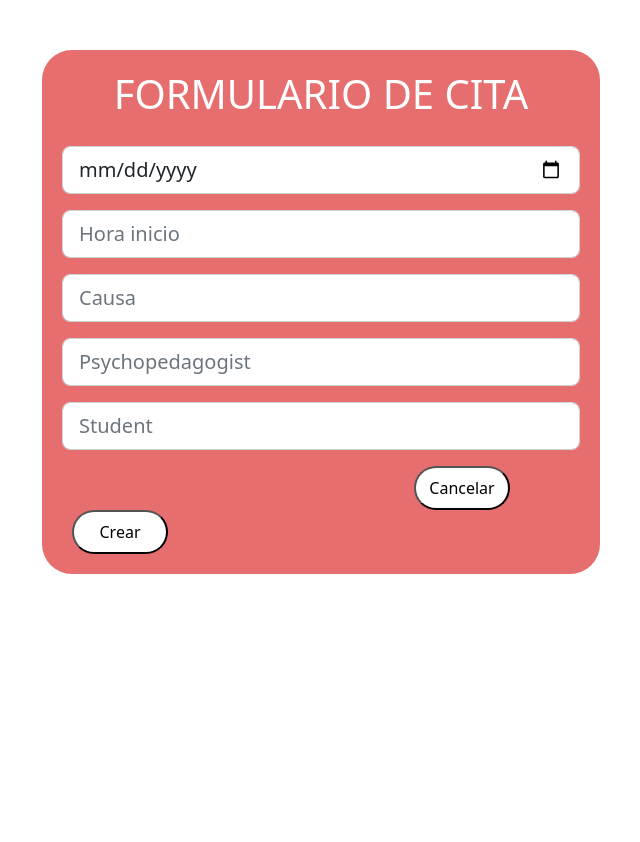
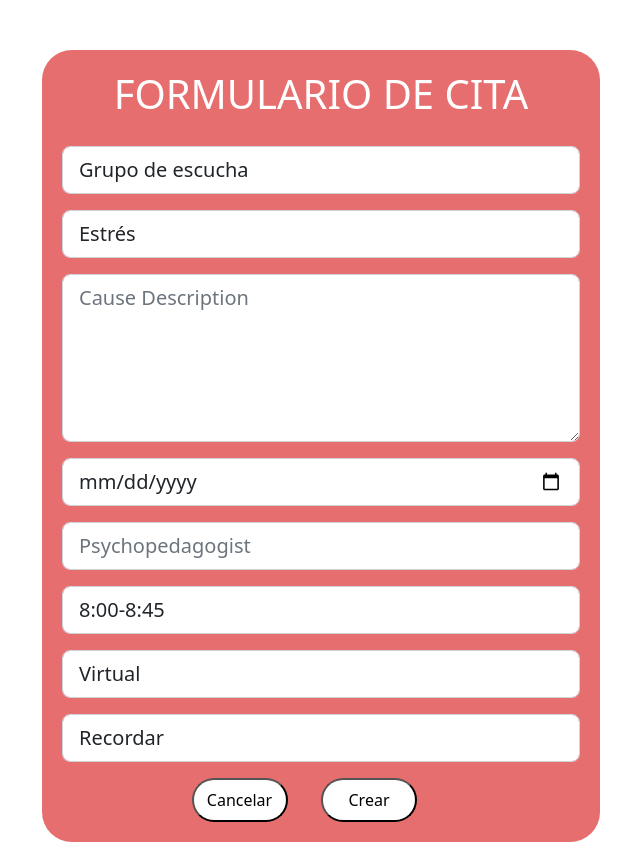
Before and after one commit to O-A-S-I-S/Undisturbed_Learning-Frontend, an Angular app: page /1/register in a window 1280 px wide. Shown: the whole page, without its empty margins (319-959 px from the left). Before the commit the page ends 800 px from the top, so only its background shows below. Built offline with nearby package versions, Linux system fonts and the light colour scheme; a web font is replaced by a local one.

Commit message:
adapt code

```diff
--- a/src/app/psychopedagogists/components/workshop-list/workshop-list.component.html
+++ b/src/app/psychopedagogists/components/workshop-list/workshop-list.component.html
@@ -1,21 +1,10 @@
-<form [formGroup]="form"(ngSubmit)="retrieveAllWorkshopsByPsychopedagogistId()">
-    <div class="input-group input-group-lg mb-3">
-        <span class="input-group-text">
-            <button
-                (click)="retrieveAllWorkshopsByPsychopedagogistId()"
-            ><i class="fa-solid fa-magnifying-glass"></i></button>
-        </span>
-        <input
-        formControlName="psychopedagogistId"
-        type="text"
-        class="form-control"
-        placeholder="Code"
-        />
-    </div>
-</form>
-<table class="content-table">
+<app-psychopedagogists></app-psychopedagogists>
+
+<div class="row align-items-center">
+
+    <table class="table table-hover caption-top">
         <thead>
-          <tr>
+          <tr class="table-danger">
               <th>Id</th>
               <th>Start</th>
               <th>End</th>
@@ -29,7 +18,7 @@
 
             </tr>
         </thead>
-      <tbody>
+        <tbody class="table-group-divider">
 
             <tr *ngFor="let w of workshops| slice:desde:hasta">
 
@@ -57,6 +46,7 @@
 
         </tbody>
     </table>
+</div>
     <mat-paginator [length]="workshops?.length"
     [pageSize]="pageSize"
     [pageSizeOptions]="[5, 10]"
--- a/src/app/psychopedagogists/components/workshop-list/workshop-list.component.ts
+++ b/src/app/psychopedagogists/components/workshop-list/workshop-list.component.ts
@@ -1,3 +1,4 @@
+import { RouterModule, ActivatedRoute } from '@angular/router';
 import { Component, OnInit } from '@angular/core';
 import { FormBuilder, FormGroup, Validators } from '@angular/forms';
 import { PageEvent } from '@angular/material/paginator';
@@ -13,22 +14,25 @@ import { WorkshopService } from 'src/app/services/workshop.service';
 export class WorkshopListComponent implements OnInit {
   workshops?:Workshop[];
   form:FormGroup;
+
+  psychopedagogistId: number;
   pageSize=5;
   desde:number=0;
   hasta:number=5;
   constructor(
     private workshopService:WorkshopService,
     private fb: FormBuilder,
-    private toastr: ToastrService) {
+    private toastr: ToastrService,private route:ActivatedRoute) {
       this.form=this.fb.group({
         psychopedagogistId:['',Validators.required]
       })
-
+      this.psychopedagogistId = this.route.snapshot.params['id'];
 
 
      }
 
   ngOnInit(): void {
+    this.retrieveAllWorkshopsByPsychopedagogistId()
   }
   cambiarpagina(e:PageEvent){
     console.log(e);
@@ -37,8 +41,8 @@ export class WorkshopListComponent implements OnInit {
   }
   retrieveAllWorkshopsByPsychopedagogistId():void{
 
-    const c=this.form.get('psychopedagogistId')?.value;
-    this.workshopService.getAllWorkshopsByPsychopedagogistId(c).subscribe({
+    // const c=this.form.get('psychopedagogistId')?.value;
+    this.workshopService.getAllWorkshopsByPsychopedagogistId(this.psychopedagogistId).subscribe({
       next:(data)=>{
 
         this.workshops=data;
--- a/src/app/students/components/appointment-creation/appointment-creation.component.css
+++ b/src/app/students/components/appointment-creation/appointment-creation.component.css
@@ -18,15 +18,15 @@ h1{
 
 .cancelar{
     background-color: white;
-    margin-left: 22em;
+
     border-radius: 30px;
     width: 6em;
     padding: 0.5em;
 }
 .crear{
     background-color: white;
-    margin-right: 22em;
-    margin-left: 10px;
+
+    /* margin-left: 10px; */
     border-radius: 30px;
     width: 6em;
     padding: 0.5em;
@@ -44,3 +44,13 @@ h1{
 .form-control{
     background-color: white;
 }
+#causeDescription{
+    /* background-color: #e76e6e; */
+    overflow-wrap: break-word;
+    height: fit-content;
+}
+/* #botones{
+    margin: auto;
+    text-align: center;
+    align-content: center;
+} */
--- a/src/app/students/components/appointment-creation/appointment-creation.component.html
+++ b/src/app/students/components/appointment-creation/appointment-creation.component.html
@@ -2,6 +2,42 @@
 <h1>FORMULARIO DE CITA</h1>
 
 <form [formGroup]="form" >
+    <div class="input-group input-group-lg mb-3" >
+        <select
+        formControlName="activity"
+        type="text"
+        class="form-control"
+        placeholder="Actividad"
+
+        >
+        <option value="Grupo de escucha">Grupo de escucha</option>
+        <option value="Contención Psicológica">Contención Psicológica</option>
+
+        </select>
+    </div>
+    <div class="input-group input-group-lg mb-3" >
+        <select
+        formControlName="Causa"
+        type="text"
+        class="form-control"
+        placeholder="Causa"
+
+        >
+        <option value="Estrés">Estrés</option>
+        <option value="Ansiedad">Ansiedad</option>
+        <option value="Ataque de pánico">Ataque de pánico</option>
+        <option value="Estrés elevado">Estrés elevado</option>
+        </select>
+    </div>
+
+    <div class="input-group input-group-lg mb-3" >
+
+        <textarea formControlName="causeDescription"
+        type="textarea"
+        class="form-control"
+        placeholder="Cause Description"
+        id="causeDescription"  cols="30" rows="5"></textarea>
+    </div>
     <div class="input-group input-group-lg mb-3" >
 
         <input
@@ -16,24 +52,6 @@
     </div>
     <div class="input-group input-group-lg mb-3" >
         <input
-        formControlName="Hora"
-        type="number"
-        class="form-control"
-        placeholder="Hora inicio"
-        min="8"
-        max="18"
-        />
-    </div>
-    <div class="input-group input-group-lg mb-3" >
-        <input
-        formControlName="Causa"
-        type="text"
-        class="form-control"
-        placeholder="Causa"
-        />
-    </div>
-    <div class="input-group input-group-lg mb-3" >
-        <input
         formControlName="psychopedagogistCode"
         type="text"
         class="form-control"
@@ -41,19 +59,76 @@
         />
     </div>
     <div class="input-group input-group-lg mb-3" >
+        <select
+        formControlName="Hora"
+        type="number"
+        class="form-control"
+        placeholder="Hora inicio"
+        min="8"
+        max="18"
+
+        >
+        <option value="8">8:00-8:45</option>
+        <option value="9">9:00-9:45</option>
+        <option value="10">10:00-10:45</option>
+        <option value="11">11:00-11:45</option>
+        <option value="12">12:00-12:45</option>
+        <option value="13">13:00-13:45</option>
+        <option value="14">14:00-14:45</option>
+        <option value="15">15:00-15:45</option>
+        <option value="16">16:00-16:45</option>
+        </select>
+    </div>
+    <div class="input-group input-group-lg mb-3" >
+        <select
+        formControlName="virtual"
+        type="text"
+        class="form-control"
+        placeholder="Modalidad"
+
+        >
+        <option value="true">Virtual</option>
+        <option value="false">Presencial</option>
+
+        </select>
+    </div>
+    <div class="input-group input-group-lg mb-3" >
+        <select
+        formControlName="reminderStudent"
+        type="text"
+        class="form-control"
+        placeholder="Recordatorio"
+
+        >
+        <option value="true">Recordar</option>
+        <option value="false">No recordad</option>
+
+        </select>
+    </div>
+
+
+    <!-- <div class="input-group input-group-lg mb-3" >
         <input
         formControlName="studentCode"
         type="text"
         class="form-control"
         placeholder="Student"
         />
-    </div>
+    </div> -->
+    <div class="d-flex justify-content-center">
+        <div class="col-3">
+
             <button class="cancelar" >
                 <a href="/students/{{this.id}}">Cancelar</a>
             </button>
+        </div>
+        <div class="col-3">
+
             <button class="crear" (click)="createAppointment()">
                 Crear
             </button>
+        </div>
+</div>
 
 </form>
 </div>
--- a/src/app/students/components/appointment-creation/appointment-creation.component.ts
+++ b/src/app/students/components/appointment-creation/appointment-creation.component.ts
@@ -25,38 +25,55 @@ export class AppointmentCreationComponent implements OnInit {
         Fecha:['',Validators.required],
         Hora:['',Validators.required],
         Causa:['',Validators.required],
-        Recordatorio:['',Validators.required],
         psychopedagogistCode:['',Validators.required],
-        studentCode:['',Validators.required],
+        causeDescription:['',Validators.required],
+        activity:['',Validators.required],
+        virtual:['',Validators.required],
+        reminderStudent:['',Validators.required],
       })
      }
 
-  ngOnInit(): void { }
+  ngOnInit(): void {
+    this.form.get('Causa')?.setValue("Estrés")
+    this.form.get('Hora')?.setValue("8")
+    // this.form.get('Actividad')?.setValue("Contención Psicológica")
+    this.form.get('activity')?.setValue("Grupo de escucha")
+    this.form.get('virtual')?.setValue("true")
+    this.form.get('reminderStudent')?.setValue("true")
+  }
 
   createAppointment():void{
     const fecha=this.form.get('Fecha')?.value;
     const hora=this.form.get('Hora')?.value;
-
     var fechaformatoInicio;
     var fechaformatoFin;
     if(hora<10){
-       fechaformatoInicio=fecha+'T'+'0'+hora+':00:00';
-       fechaformatoFin=fecha+'T'+'0'+hora+':45:00';
+      fechaformatoInicio=fecha+'T'+'0'+hora+':00:00';
+      fechaformatoFin=fecha+'T'+'0'+hora+':45:00';
     }
     else{
-       fechaformatoInicio=fecha+'T'+hora+':00:00';
-       fechaformatoFin=fecha+'T'+hora+':45:00';
+      fechaformatoInicio=fecha+'T'+hora+':00:00';
+      fechaformatoFin=fecha+'T'+hora+':45:00';
     }
+    var virtuality;
+    var reminderstudent;
+    if(this.form.get('virtual')?.value=="true")virtuality=true
+    else virtuality=false
+    if(this.form.get('reminderStudent')?.value=="true")reminderstudent=true
+    else reminderstudent=false
 
     const appointment: AppointmentRequest={
       start:fechaformatoInicio,
       end:fechaformatoFin,
-      cause:this.form.get('cause')?.value,
+      activity:this.form.get('activity')?.value,
+      cause:this.form.get('Causa')?.value,
       causeDescription:this.form.get('causeDescription')?.value,
-      psychopedagogistId:this.form.get('psychopedagogistId')?.value,
-      studentId:this.form.get('studentId')?.value,
+      virtual:virtuality,
+      reminderStudent:reminderstudent,
+      psychopedagogistId:this.form.get('psychopedagogistCode')?.value,
+      studentId:this.id,
     }
-
+    console.log(appointment)
     this.appointmentService.createAppointment(appointment).subscribe({
       next:(data)=>{
         this.form.reset();
@@ -64,6 +81,7 @@ export class AppointmentCreationComponent implements OnInit {
       },
       error:(err)=>{
         console.log(err);
+
         this.toastr.error('Completa los datos correctamente', 'Registro fallido');
       }
     })
--- a/src/app/students/models/appointment-request.model.ts
+++ b/src/app/students/models/appointment-request.model.ts
@@ -5,6 +5,7 @@ export class AppointmentRequest {
     cause?:string;
     causeDescription?:string;
     virtual?:boolean;
-    psychopedagogistId?:string;
-    studentId?:string;
+    reminderStudent?:boolean;
+    psychopedagogistId?:number;
+    studentId?:number;
 }
--- a/src/app/students/students.component.html
+++ b/src/app/students/students.component.html
@@ -20,6 +20,9 @@
           <a routerLink="1" class="nav-link active" aria-current="page" href="/students/{{this.id}}">CITAS</a>
         </li>
         <li class="nav-item">
+          <a  class="nav-link active" aria-current="page" href="/students/{{this.id}}/register">CREAR CITA</a>
+        </li>
+        <li class="nav-item">
           <a class="nav-link active" aria-current="page" href="#">TALLERES</a>
         </li>
       </ul>
```
Lines whose indentation alone changed are shown as unchanged.
